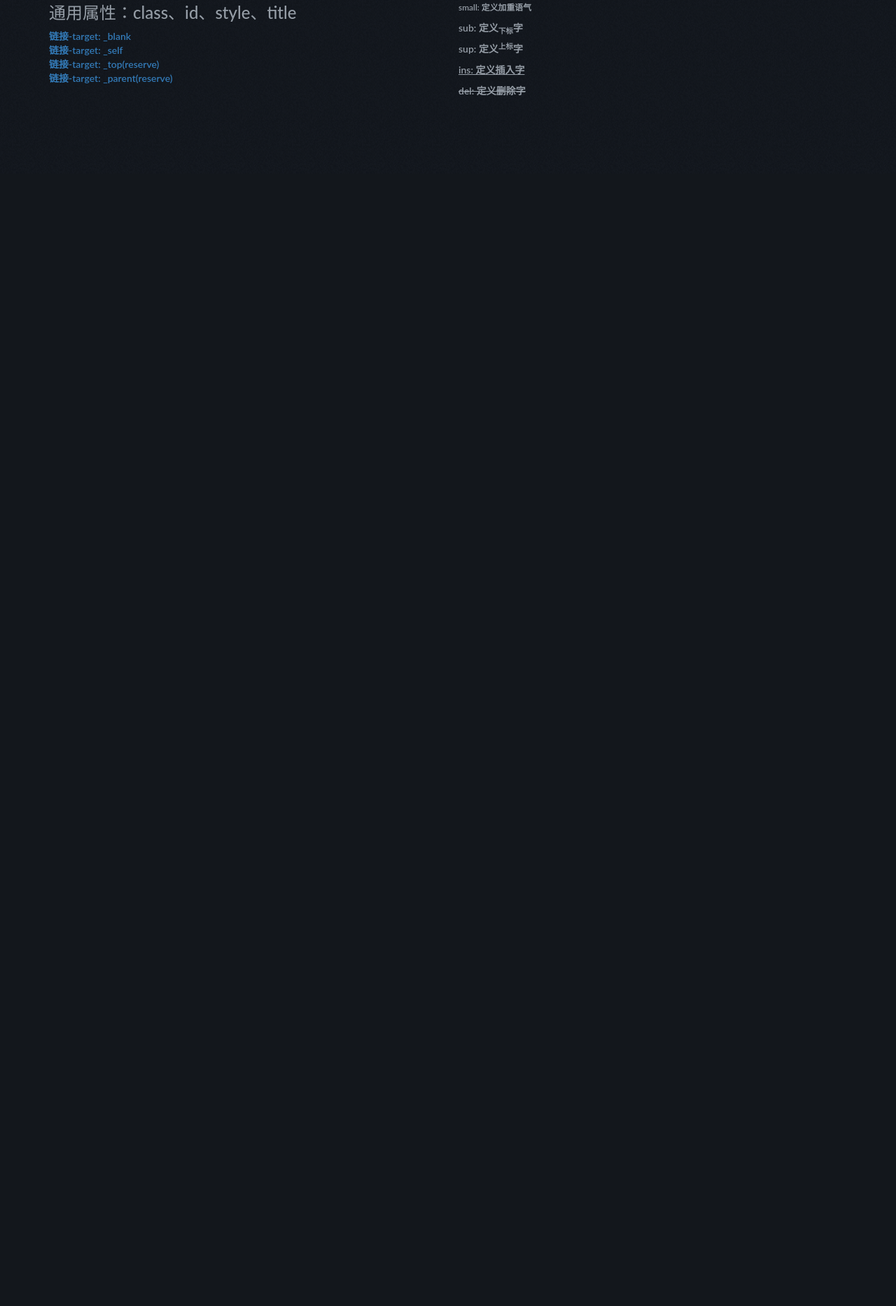
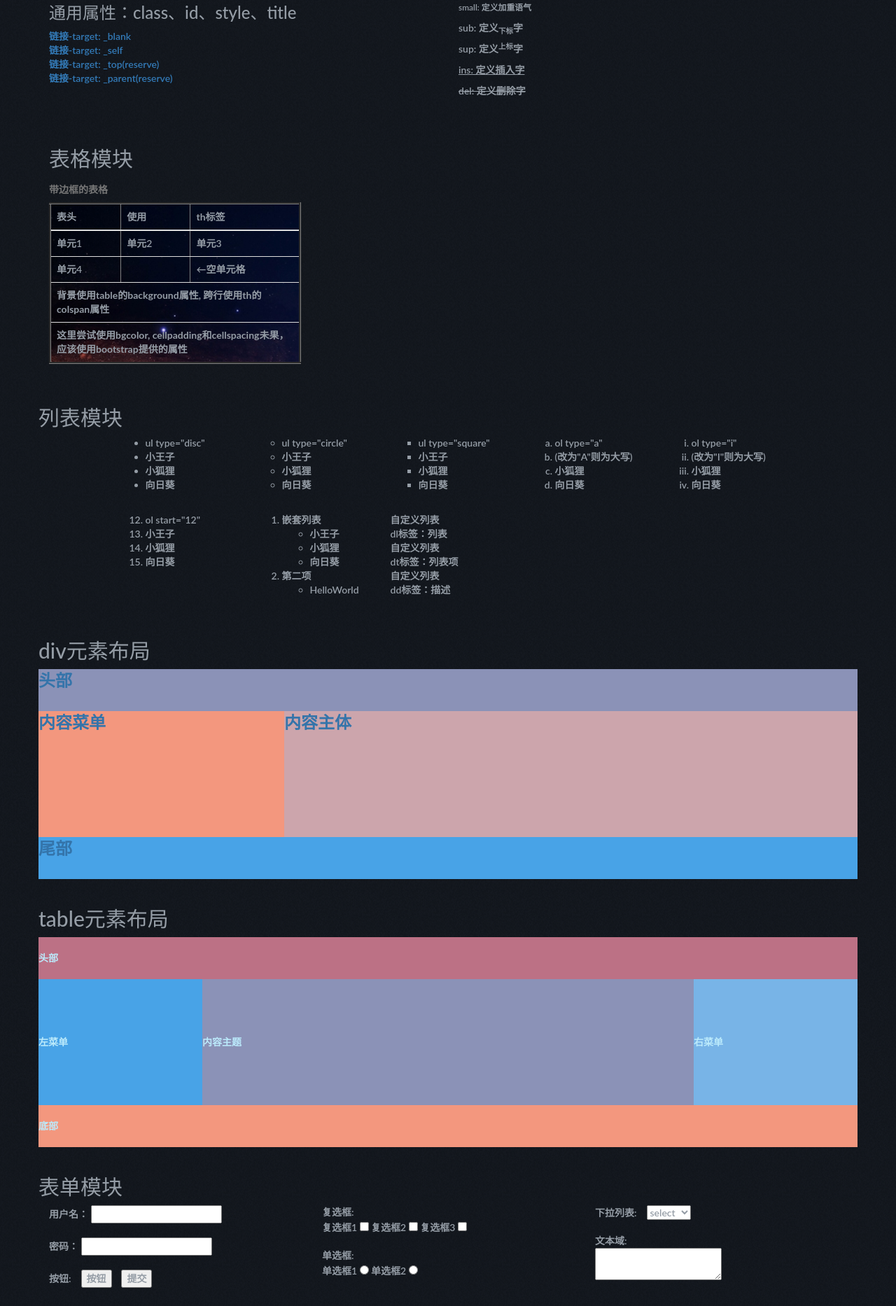
Before and after one commit to ycymio/ycymio.github.io, a PHP site: page /pattern.html in a window 1280 px wide; the page is wider, and only the part inside the window is pictured. Shown: the part 552-2418 px from the top of that part at 70% size. Before the commit the page ends 689 px from the top of that part, so only its background shows below. Run offline with PHP 8.4, Linux system fonts and the light colour scheme.

Commit message:
update pattern

```diff
--- a/css/patternstyle.css
+++ b/css/patternstyle.css
@@ -15,5 +15,40 @@ body{
     padding-top: 70px;
 }
 
+.DIYcontainer{
+    width: 100%;
+    height: 300px;
+    background-color: #f2dede;
+    color:#3474AA;
+    font-family: cursive, "STXinwei", KaiTi;
+    font-size: 24px;
+}
+
+.DIYheading{
+    width: 100%;
+    height:20%;
+    background-color: #8B92B7;
+}
+
+.DIYmenu{
+    width: 30%;
+    height: 60%;
+    background-color: #F3977E;
+    float:left;
+}
+
+.DIYbody{
+    width: 70%;
+    height: 60%;
+    background-color: #CCA5AC;
+    float: left;
+}
+
+.DIYfooting{
+    width: 100%;
+    height: 20%;
+    background-color: #48A3E7;
+    clear:both;
+}
 /*row{*/
 /*}*/
--- a/pattern.html
+++ b/pattern.html
@@ -60,6 +60,201 @@
                 <p><del>del: 定义删除字</del></p>
             </div>
         </div>
+        <br/>
+        <br/>
+        <div class="row">
+            <div class="col-sm-4">
+                <h2>表格模块</h2>
+
+                <table class="table" border="3" background="image/main.jpg">
+                    <caption>带边框的表格</caption>
+                    <thead>
+                        <tr>
+                            <th>表头</th>
+                            <th>使用</th>
+                            <th>th标签</th>
+                        </tr>
+                    </thead>
+                    <tbody>
+                        <tr>
+                            <td>单元1</td>
+                            <td>单元2</td>
+                            <td>单元3</td>
+                        </tr>
+                        <tr>
+                            <td>单元4</td>
+                            <td></td>
+                            <td>←空单元格</td>
+                        </tr>
+                        <tr>
+                            <th colspan="3">背景使用table的background属性, 跨行使用th的colspan属性</th>
+                        </tr>
+                        <tr>
+                            <th colspan="3">这里尝试使用bgcolor, cellpadding和cellspacing未果，应该使用bootstrap提供的属性</th>
+                        </tr>
+
+                    </tbody>
+                </table>
+            </div>
+        </div>
+        <br/>
+        <div class="row">
+            <h2>列表模块</h2>
+            <div class="col-sm-2 col-md-offset-1">
+                <ul type="disc">
+                    <li>ul type="disc"</li>
+                    <li>小王子</li>
+                    <li>小狐狸</li>
+                    <li>向日葵</li>
+                </ul>
+            </div>
+            <div class="col-sm-2">
+                <ul type="circle">
+                    <li>ul type="circle"</li>
+                    <li>小王子</li>
+                    <li>小狐狸</li>
+                    <li>向日葵</li>
+                </ul>
+            </div>
+            <div class="col-sm-2">
+                <ul type="square">
+                    <li>ul type="square"</li>
+                    <li>小王子</li>
+                    <li>小狐狸</li>
+                    <li>向日葵</li>
+                </ul>
+            </div>
+            <div class="col-sm-2">
+                <ol type="a">
+                    <li>ol type="a"</li>
+                    <li>(改为"A"则为大写)</li>
+                    <li>小狐狸</li>
+                    <li>向日葵</li>
+                </ol>
+            </div>
+            <div class="col-sm-2">
+                <ol type="i">
+                    <li>ol type="i"</li>
+                    <li>(改为"I"则为大写)</li>
+                    <li>小狐狸</li>
+                    <li>向日葵</li>
+                </ol>
+            </div>
+        </div>
+        <br/>
+        <div class="row">
+            <div class="col-sm-2 col-md-offset-1">
+                <ol start="12">
+                    <li>ol start="12"</li>
+                    <li>小王子</li>
+                    <li>小狐狸</li>
+                    <li>向日葵</li>
+                </ol>
+            </div>
+            <div class="col-sm-2">
+                <ol>
+                    <li>嵌套列表
+                        <ul>
+                            <li>小王子</li>
+                            <li>小狐狸</li>
+                            <li>向日葵</li>
+                        </ul>
+                    </li>
+                    <li>
+                        第二项
+                        <ul>
+                            <li>HelloWorld</li>
+                        </ul>
+                    </li>
+                </ol>
+            </div>
+            <div class="col-sm-2">
+                <dl>
+                    <dt>自定义列表
+                        <dd>dl标签：列表</dd>
+                    </dt>
+                    <dt>自定义列表
+                        <dd>dt标签：列表项</dd>
+                    </dt>
+                    <dt>自定义列表
+                        <dd>dd标签：描述</dd>
+                    </dt>
+                </dl>
+            </div>
+        </div>
+        <br/>
+        <div class="row">
+            <h2>div元素布局</h2>
+            <div class="DIYcontainer">
+                <div class="DIYheading">头部</div>
+                <div class="DIYmenu">内容菜单</div>
+                <div class="DIYbody">内容主体</div>
+                <div class="DIYfooting">尾部</div>
+            </div>
+        </div>
+
+        <br/>
+        <div class="row">
+            <h2>table元素布局</h2>
+            <table width="100%" height="300px" style="background-color: #7d729A; color: #BBEAFB">
+                <tr>
+                    <td colspan="3" width="100%" height="20%" style="background-color: #bc7185">头部</td>
+                </tr>
+                <tr>
+                    <td width="20%" height="60%" style="background-color: #48A3E7">左菜单</td>
+                    <td width="60%" height="60%" style="background-color: #8B92B7">内容主题</td>
+                    <td width="20%" height="60%" style="background-color: #78b4e7">右菜单</td>
+
+                </tr>
+                <tr>
+                    <td colspan="3" width="100%" height="20%" style="background-color: #F3977E">底部</td>
+                </tr>
+            </table>
+        </div>
+        <br/>
+        <div class="row">
+            <h2>表单模块</h2>
+            <div class="col-md-3">
+                <form action="http://localhost/" method="post">
+                    用户名：
+                    <input type="text" name="name">
+                    <br/><br/>
+                    密码：
+                    <input type="password" name="password">
+                    <br/><br/>
+                    按钮:&nbsp&nbsp&nbsp
+                    <input type="button" value="按钮">&nbsp&nbsp&nbsp
+                    <input type="submit" value="提交">
+                </form>
+            </div>
+            <div class="col-md-3 col-md-offset-1">
+                <form>
+                    复选框:
+                    <br/>
+                    复选框1 <input type="checkbox">
+                    复选框2 <input type="checkbox">
+                    复选框3 <input type="checkbox">
+                    <br/><br/>
+                    单选框: <br/>
+                    单选框1 <input type="radio" name="sex">
+                    单选框2 <input type="radio" name="sex">
+                    <br/><br/>
+                </form>
+            </div>
+            <div class="col-md-3 col-md-offset-1">
+                <form>
+                    下拉列表:&nbsp&nbsp&nbsp
+                    <select>
+                        <option>select</option>
+                        <option>option</option>
+                    </select>
+                    <br/><br/>
+                    文本域:<br/>
+                    <textarea cols="20" rows="2"></textarea>
+                </form>
+            </div>
+        </div>
+        <br/>
     </div>
 </body>
 </html>
```
Also changed, not shown: index.php (added, +12 -0 lines).
